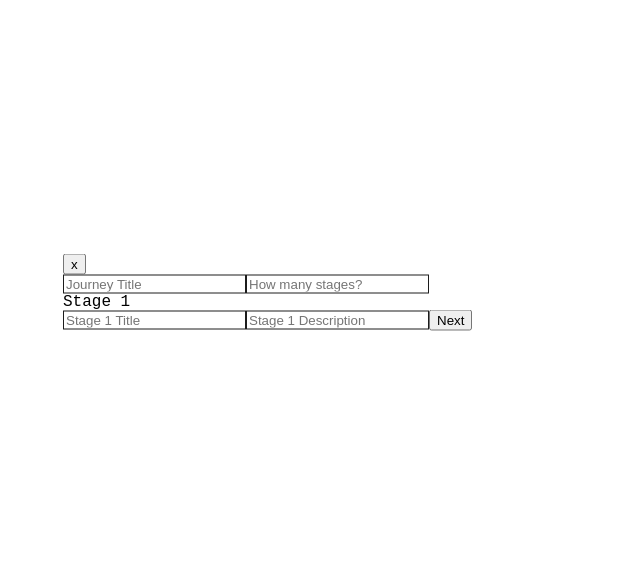
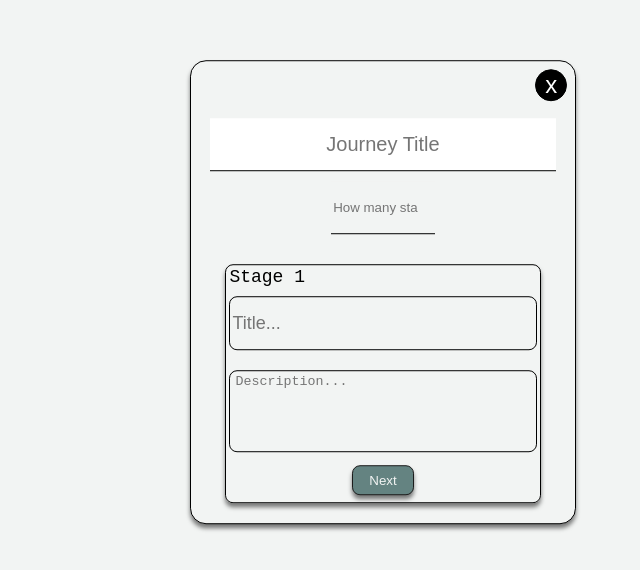
Before and after one commit to CrashMtfk/nexa-react, a React (Create React App) app: page /dashboard/add-journey in a window 1280 px wide. Shown: the part 108-678 px from the top of the page, without its empty margins (257-897 px from the left). Built offline with nearby package versions, Linux system fonts and the light colour scheme.

Commit message:
POST Journey style

```diff
--- a/src/components/AdventureNoteEdit.jsx
+++ b/src/components/AdventureNoteEdit.jsx
@@ -1,6 +1,7 @@
 import axios from "axios";
-import React from "react";
+import React, { useEffect } from "react";
 import { useLocation, useNavigate } from "react-router-dom";
+import '../styles/adventure_note_edit.css';
 
 export default function AdventureNoteEdit(){
 
@@ -8,55 +9,80 @@ export default function AdventureNoteEdit(){
     const location = useLocation();
     const adventureNote = location.state.adventureNote;
 
+    useEffect(() => {
+        initializeFormWithExistingData();
+    },[]);
+
     const editAdventureNote = (e) => {
         e.preventDefault();
         axios.patch("http://localhost:8080/user/adventure_note", {
             id : adventureNote.id,
             title : adventureNote.title,
             accomplishment : adventureNote.accomplishment,
-            thought : adventureNote.though
+            improvement : adventureNote.improvement,
+            thought : adventureNote.thought
         }, {
             headers : {
                 Authorization: 'Bearer ' + localStorage.token
             }
         })
         .then(resp => {
-            navigate("/dashboard/main-panel")
+            navigate("/dashboard/main-panel");
         })
+        .catch(err => console.log(err));
+    }
+
+    const initializeFormWithExistingData = () => {
+        document.getElementById("title-" + adventureNote.id).value = adventureNote.title===undefined ? "Do you want to add something here?" : adventureNote.title;
+        document.getElementById("accomplishment-" + adventureNote.id).value = adventureNote.accomplishment === undefined ? "Do you want to add something here?" : adventureNote.accomplishment;
+        document.getElementById("improvement-" + adventureNote.id).value = adventureNote.improvement === undefined ? "Do you want to add something here?" : adventureNote.improvement;
+        document.getElementById("though-" + adventureNote.id).value = adventureNote.thought===undefined ? "Do you want to add something here?" : adventureNote.thought;
     }
 
     return (
-        <div>
+        <div className="edit-adv-note-root">
+            <div className="edit-adv-note-content">
                 <div className="cancel-container">
-                <button className="cancel-journey-edit" onClick={() => navigate("/dashboard/main-panel")}>x</button>
+                    <button className="cancel-journey-edit add-cancel" onClick={() => navigate("/dashboard/main-panel")}>x</button>
                 </div>
-            <div className="edit-form">
-                <form action="" onSubmit={e => editAdventureNote(e)}>
+                <form className="edit-adv-note-form" action="" onSubmit={e => editAdventureNote(e)}>
+                    <div className="input-container">
                         <input
+                            className="adventure-title"
                             type="text"
                             id={"title-" + adventureNote.id}
-                        placeholder={adventureNote.title}
                             onChange={e => adventureNote.title = e.target.value}
                         />
-                    <input
+                        <span className="sub-line"></span>
+                    </div>
+                    <div className="input-container">
+                        <textarea
+                        cols={40}
+                        rows={5}
                         type="text"
                         id={"accomplishment-" + adventureNote.id}
-                        placeholder={adventureNote.accomplishment}
                         onChange={e => adventureNote.accomplishment = e.target.value}
                         />
-                    <input
+                    </div>
+                    <div className="input-container">
+                        <textarea
+                        cols={40}
+                        rows={5}
                         type="text"
                         id={"improvement-" + adventureNote.id}
-                        placeholder={adventureNote.improvement}
                         onChange={e => adventureNote.improvement = e.target.value}
                         />
-                    <input
+                    </div>
+                    <div className="input-container">
+                        <textarea
+                        cols={40}
+                        rows={5}
                         type="text"
                         id={"though-"+ adventureNote.id}
-                        placeholder={adventureNote.though}
-                        onChange={e => adventureNote.though = e.target.value}
+                        onChange={e => adventureNote.thought = e.target.value}
                         />
-                    <button type="submit">Confirm</button>
+                    </div>
+                    <button type="submit" className="edit-note-button-confirm">Confirm</button>
                 </form>
             </div>
         </div>
--- a/src/components/JourneyAdd.jsx
+++ b/src/components/JourneyAdd.jsx
@@ -42,33 +42,50 @@ export default function JourneyAdd(){
     }
 
     return (
+        <div className="add-journey-background">
             <div className="add-journey-root">
                 <div className="cancel-container">
-                <button className="cancel-journey-add" onClick={() => navigate("/dashboard/main-panel")}>x</button>
+                    <button className="cancel-journey-add add-cancel" onClick={() => navigate("/dashboard/main-panel")}>x</button>
                 </div>
-            <form className="journey-form" action="">
+                <form className="journey-form-add-header" action="">
+                    <class className="input-container">
                         <input
                             type="text"
                             onChange={e => setJourneyTitle(e.target.value)}
                             id="journeyTitle"
-                    placeholder="Journey Title"/>
+                            className="journeyTitle"
+                            placeholder="Journey Title"
+                        />
+                        <span className="sub-line"></span>
+                    </class>
+                    <div className="input-container numOfStages-container">
                         <input
                             type="number"
                             onChange={e => setNumOfStages(e.target.value)}
                             name="numOfStages"
                             id="numOfStages"
-                    placeholder="How many stages?"/>
+                            className="numOfStages"
+                            placeholder="How many stages?"
+                        />
+                        <div className="sub-line"></div>
+                    </div>
                 </form>
                 {
                     currentStage < numOfStages ? (
-                    <form className="stage-form">
-                        <h3>Stage {currentStage + 1}</h3>
-                        <input type="text" id={`stageTitle${currentStage}`} placeholder={`Stage ${currentStage + 1} Title`}/>
-                        <input type="text" id={`stageDescription${currentStage}`} placeholder={`Stage ${currentStage + 1} Description`} />
-                        <button onClick={e => handleNextStage(e)}>Next</button>
+                        <form className="stage-form-add">
+                            <h3 className="current-stage">Stage {currentStage + 1}</h3>
+                            <div className="input-container stage-input-container">
+                                <input type="text" id={`stageTitle${currentStage}`} placeholder={`Title...`}/>
+                            </div>
+                            <div className="input-container ">
+                                <textarea type="text" cols={40} rows={5} id={`stageDescription${currentStage}`} placeholder={`Description...`} />
+                            </div>
+                            <button className="next-button" onClick={e => handleNextStage(e)}>Next</button>
                         </form>
-                ) : <button onClick={e => handleNextStage(e)}>Submit</button>
+                    ) : <button className="next-button" onClick={e => handleNextStage(e)}>Submit</button>
                 }
             </div>
+        </div>
+
     )
 }
--- /dev/null
+++ b/src/styles/adventure_note_edit.css
@@ -0,0 +1,43 @@
+.cancel-container {
+    display: flex;
+    justify-content: right;
+    margin: 2%;
+}
+
+.edit-adv-note-root {
+    width: 100%;
+    height: 100vh;
+    background-color: var(--bg-main-color);
+}
+
+.edit-adv-note-content {
+    position: relative;
+    display: flex;
+    flex-direction: column;
+    width: 30%;
+    top: 50%;
+    left: 50%;
+    transform: translate(-50%, -50%);
+    border: 1px solid black;
+    border-radius: 16px;
+    background-color: var(--bg-main-color);
+    box-shadow: 0px 4px 4px 0px rgba(0,0,0,0.5);
+}
+
+.edit-adv-note-form {
+    display: flex;
+    flex-direction: column;
+    margin: 3%;
+}
+
+.edit-note-button-confirm {
+    width: 20%;
+    height: 30px;
+    cursor: pointer;
+    margin: auto;
+    box-shadow: 0px 4px 4px 0px rgba(0,0,0,0.5);
+    border: 1px solid var(--text-main-color);
+    border-radius: var(--button-border-radius);
+    background-color: var(--bg-button-color);
+    color: var(--text-secondary-color);
+}
--- a/src/styles/journey_add.css
+++ b/src/styles/journey_add.css
@@ -1,10 +1,83 @@
+.add-journey-background {
+    height: 100vh;
+    width: 100%;
+    background-color: var(--bg-main-color);
+}
+
 .add-journey-root {
     display: flex;
     flex-direction: column;
     position: absolute;
-    width: 50%;
+    width: 30%;
     justify-content: center;
     top: 50%;
     left: 50%;
     transform: translate(-50%, -50%);
+    border: 1px solid black;
+    border-radius: 16px;
+    box-shadow: 0px 4px 4px 0px rgba(0,0,0,0.5);
+    background-color: var(--bg-main-color);
 }
+
+.add-journey-root > .cancel-container {
+    margin: 2%;
+}
+
+.journey-form-add-header {
+    width: 90%;
+    margin: auto;
+}
+
+.journeyTitle{
+    text-align: center;
+    font-size: 20px;
+}
+
+.numOfStages-container {
+    width: 30%;
+}
+
+.numOfStages {
+    text-align: center;
+}
+
+.stage-form-add {
+    border: 1px solid black;
+    border-radius: 8px;
+    box-shadow: 0px 4px 4px 0px rgba(0,0,0,0.5);
+    width: 80%;
+    margin: 5% auto;
+    padding: 1%;
+    display: flex;
+    flex-direction: column;
+}
+
+.current-stage {
+    font-size: 18px;
+}
+
+.next-button {
+    margin: auto;
+    width: 20%;
+    height: 30px;
+    cursor: pointer;
+    margin: 1% auto;
+    box-shadow: 0px 4px 4px 0px rgba(0,0,0,0.5);
+    border: 1px solid var(--text-main-color);
+    border-radius: var(--button-border-radius);
+    background-color: var(--bg-button-color);
+    color: var(--text-secondary-color);
+}
+
+.stage-input-container > input[type="text"]{
+    border: 1px solid black;
+    border-radius: 8px;
+    font-size: 18px;
+    background-color: var(--bg-main-color);
+}
+
+
+.input-container > input[type="number"] {
+    border: none;
+    background-color: var(--bg-main-color);
+}
```
Lines whose indentation alone changed are shown as unchanged.
